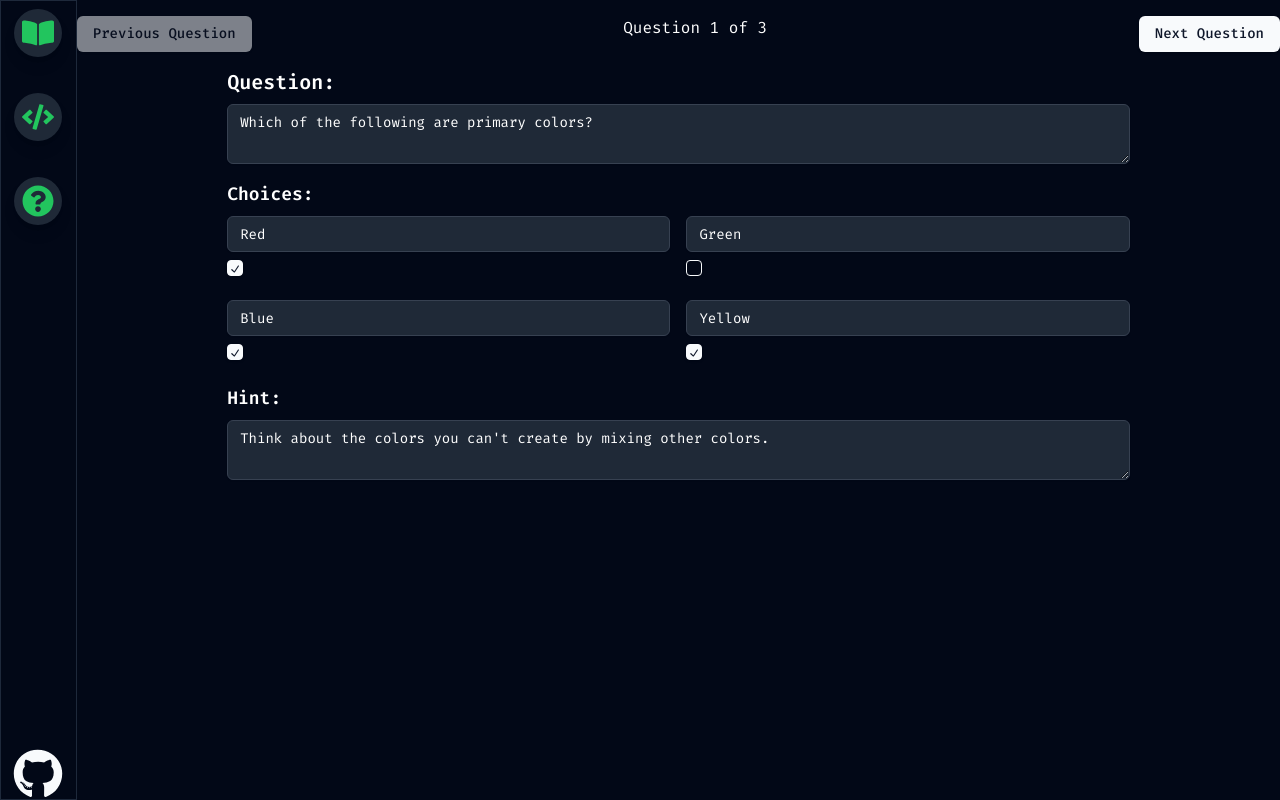
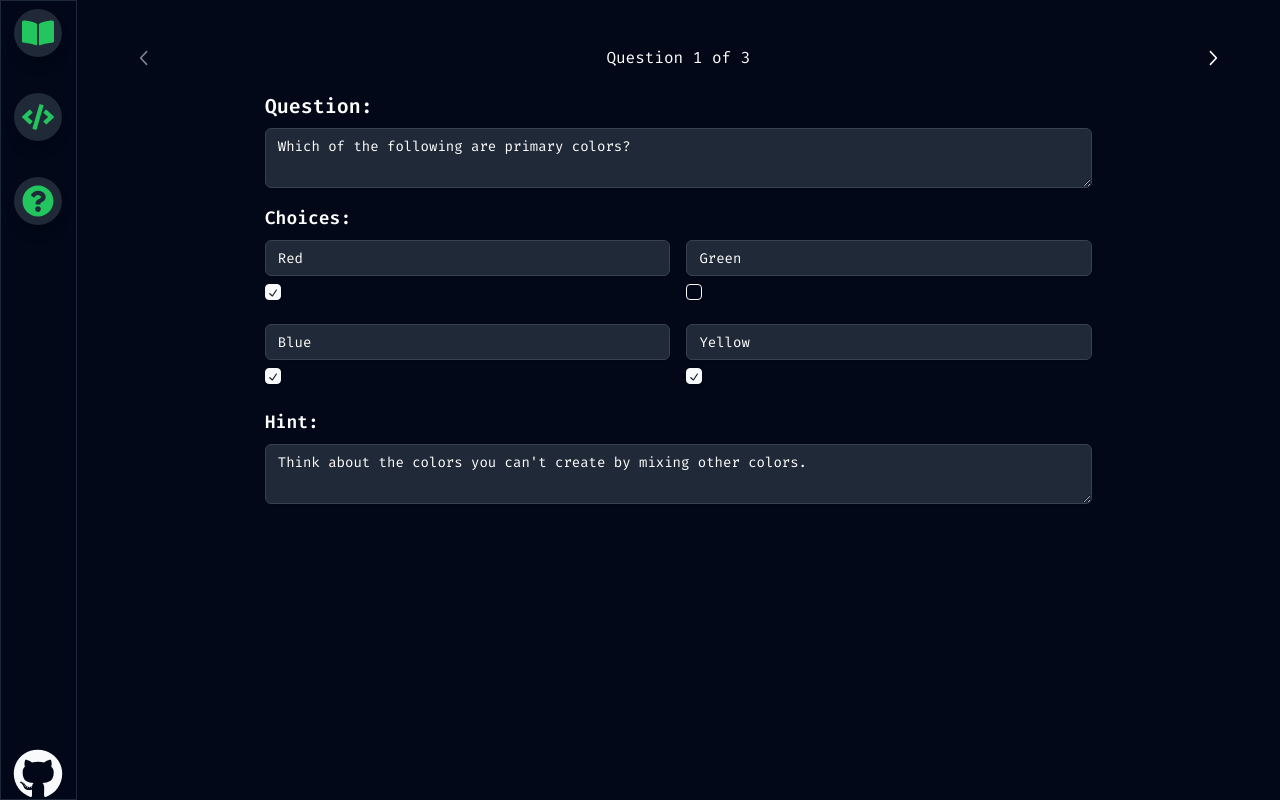
Before and after one commit to rtutz/codl, a Next.js app: page /teach/1/1 in a window 1280 px wide. Both pictures are taken after a click on the button 38 px from the left and 201 px from the top of the page. Built offline with nearby package versions, Linux system fonts and the light colour scheme; no server answers; the database is empty.

Commit message:
Improve the UI for quiz and added navigation

```diff
--- a/app/teach/[classID]/page.tsx
+++ b/app/teach/[classID]/page.tsx
@@ -2,7 +2,7 @@
 import { redirect, useParams } from "next/navigation"
 import { useSession } from "next-auth/react"
 import { useRouter } from 'next/navigation'
-import { ChevronLeftIcon, Pencil1Icon, PersonIcon, PlusIcon } from "@radix-ui/react-icons"
+import { ChevronLeftIcon, Pencil1Icon, PersonIcon } from "@radix-ui/react-icons"
 import { Avatar, AvatarFallback, AvatarImage } from "@/components/ui/avatar"
 import { Button } from "@/components/ui/button"
 import {
--- a/components/pages/quiz.tsx
+++ b/components/pages/quiz.tsx
@@ -4,6 +4,8 @@ import { useLessonIdContext } from "@/app/context/lessonContext"
 import IndividualQuiz from "../individualQuiz";
 import { useState } from "react";
 import { Button } from "../ui/button";
+import { ChevronLeftIcon, ChevronRightIcon, PlusIcon } from "@radix-ui/react-icons"
+
 
 interface IQuizQuestion {
     id: number;
@@ -77,14 +79,28 @@ export default function QuizView({ lessonID }: { lessonID: string }) {
     };
 
     return (
+        <div className="mt-10 w-11/12 mx-auto">
             <div className="mt-4">
-            <div className="quiz-navigation flex justify-between mb-4">
-                <Button onClick={handlePreviousQuestion} disabled={currentQuestionIndex === 0}>
-                    Previous Question
+                <div className="quiz-navigation flex justify-between items-center mb-4">
+                    <Button
+                        onClick={handlePreviousQuestion}
+                        disabled={currentQuestionIndex === 0}
+                        variant="ghost"
+                        size="icon"
+                    >
+                        <ChevronLeftIcon className="h-6 w-6" />
                     </Button>
                     <span className="text-white">Question {currentQuestionIndex + 1} of {quizQuestions.length}</span>
-                <Button onClick={handleNextQuestion}>
-                    {currentQuestionIndex === quizQuestions.length - 1 ? 'Add New Question' : 'Next Question'}
+                    <Button
+                        onClick={handleNextQuestion}
+                        variant="ghost"
+                        size="icon"
+                    >
+                        {currentQuestionIndex === quizQuestions.length - 1 ? (
+                            <PlusIcon className="h-6 w-6" />
+                        ) : (
+                            <ChevronRightIcon className="h-6 w-6" />
+                        )}
                     </Button>
                 </div>
                 <IndividualQuiz
@@ -93,5 +109,6 @@ export default function QuizView({ lessonID }: { lessonID: string }) {
                     onUpdate={updateQuizQuestion}
                 />
             </div>
+        </div>
     );
 }
```
Lines whose indentation alone changed are shown as unchanged.
